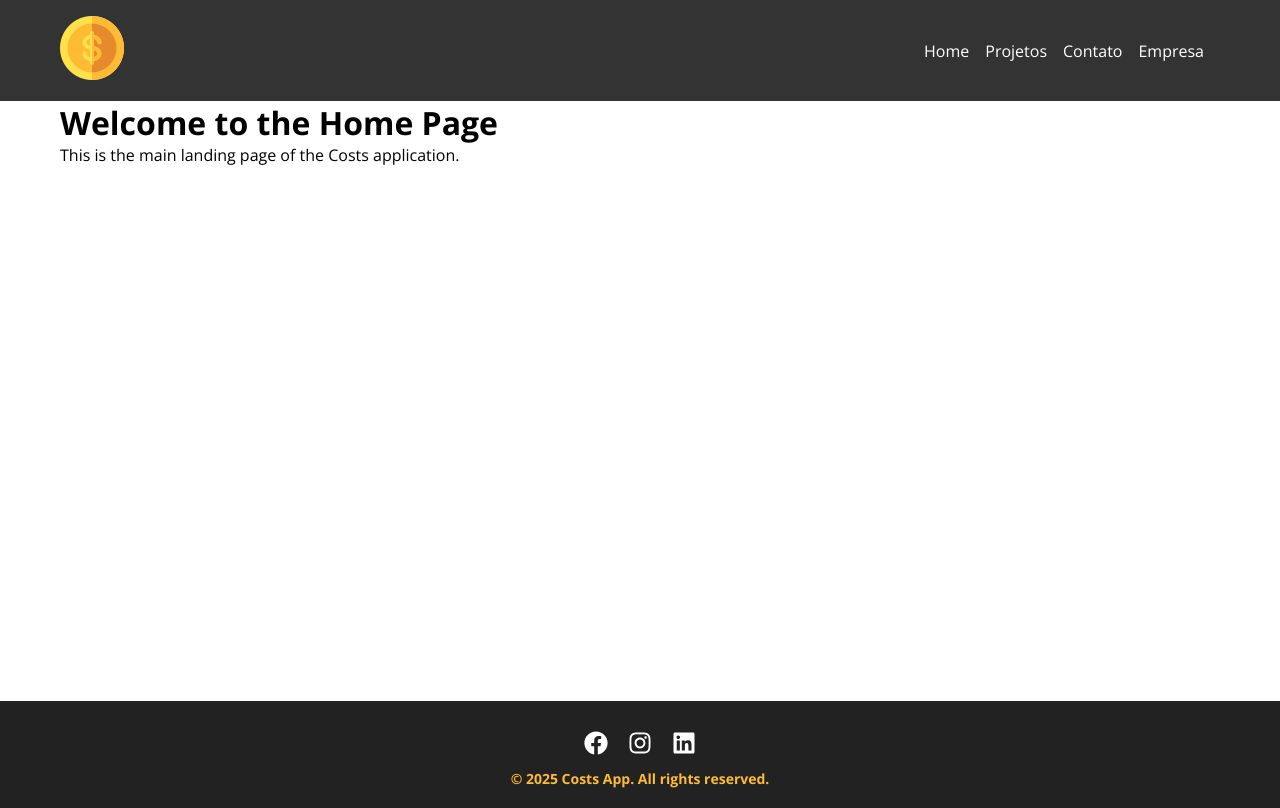
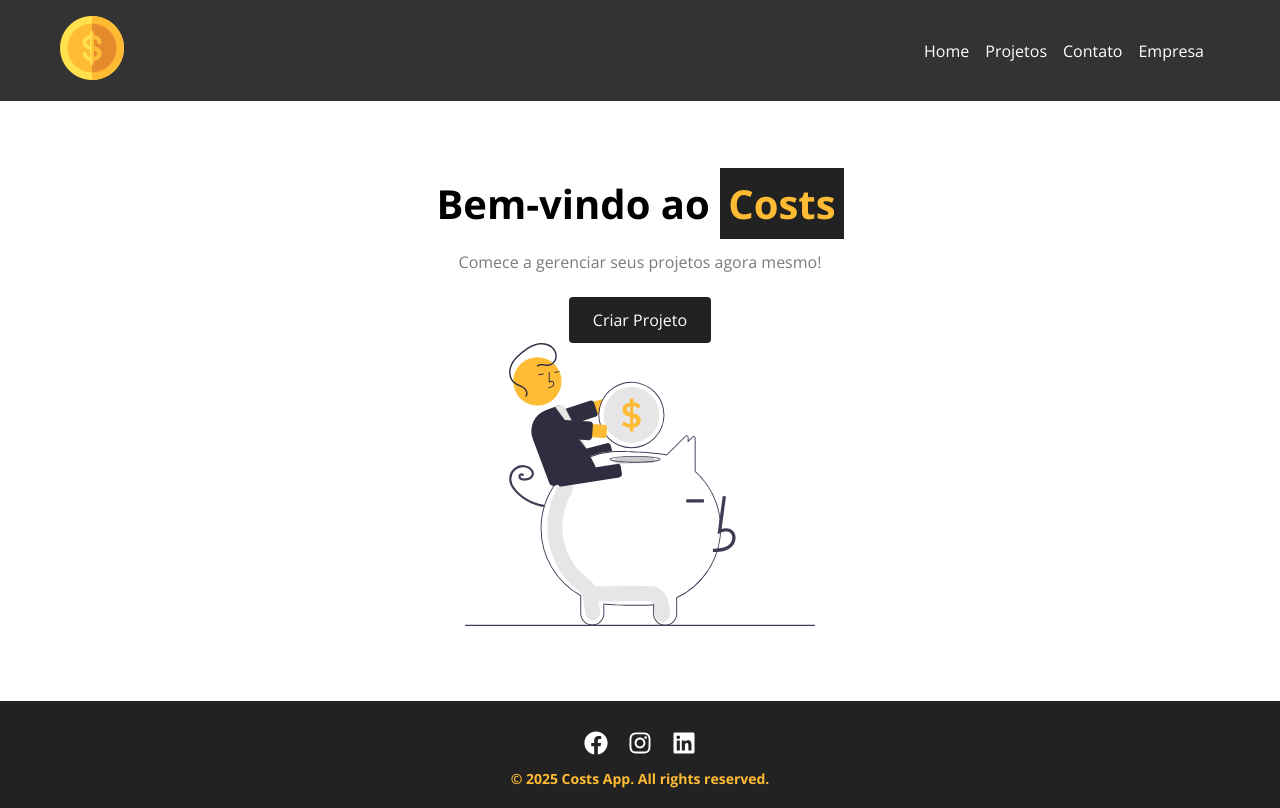
Before and after one commit to fp-torres/projeto-react, a React (Create React App) app in the folder costs/: page / in a window 1280 px wide. Built offline with nearby package versions, Linux system fonts and the light colour scheme.

Commit message:
Criando a home

```diff
--- /dev/null
+++ b/costs/src/components/layout/LinkButton.js
@@ -0,0 +1,10 @@
+import { Link } from 'react-router-dom';
+import styles from './LinkButton.module.css';
+
+function LinkButton({to,text}) {
+    return (
+        <Link  className={styles.btn} to={to}>{text}</Link>
+    );
+}
+
+export default LinkButton;
--- /dev/null
+++ b/costs/src/components/layout/LinkButton.module.css
@@ -0,0 +1,12 @@
+.btn {
+    background-color: #222;
+    color: #fff;
+    padding: 0.75em 1.5em;
+    text-decoration: none;
+    border-radius: 4px;
+    transition: background-color 0.3s ease;
+}
+
+.btn:hover {
+    background-color: #ffbb33;
+}
--- a/costs/src/components/pages/Home.js
+++ b/costs/src/components/pages/Home.js
@@ -1,9 +1,15 @@
+import styles from './Home.module.css';
+import savings from '../../img/savings.svg';
+import LinkButton from '../layout/LinkButton';
+
 function Home() {
     return (
-        <div>
-        <h1>Welcome to the Home Page</h1>
-        <p>This is the main landing page of the Costs application.</p>
-        </div>
+        <section className={styles.home_container}>
+        <h1>Bem-vindo ao <span className={styles.home_container_span}>Costs</span></h1>
+        <p className={styles.home_container_p}>Comece a gerenciar seus projetos agora mesmo!</p>
+       <LinkButton to="/newproject" text="Criar Projeto" />
+        <img className={styles.home_container_img} src={savings} alt="Costs" />
+        </section>
     );
     }
 
--- /dev/null
+++ b/costs/src/components/pages/Home.module.css
@@ -0,0 +1,34 @@
+.home_container {
+    width: 100%;
+    display: flex;
+    flex-direction: column;
+    align-items: center;
+    justify-content: center;
+    padding: 4em;
+
+}
+
+.home_container h1 {
+    font-size: 2.5em;
+    margin-bottom: 0.5em;
+
+}
+
+.home_container h1 span {
+    color: #ffbb33;
+    padding: 0.2em;
+    background-color: #222;
+}
+.home_container p {
+    margin-bottom: 1.5em;
+    color: #7b7b7b;
+}
+
+
+
+.home_container img {
+    width: 350px;
+    margin-top: 2em 0;
+    max-width: 100%;
+    height: auto;
+}
```
